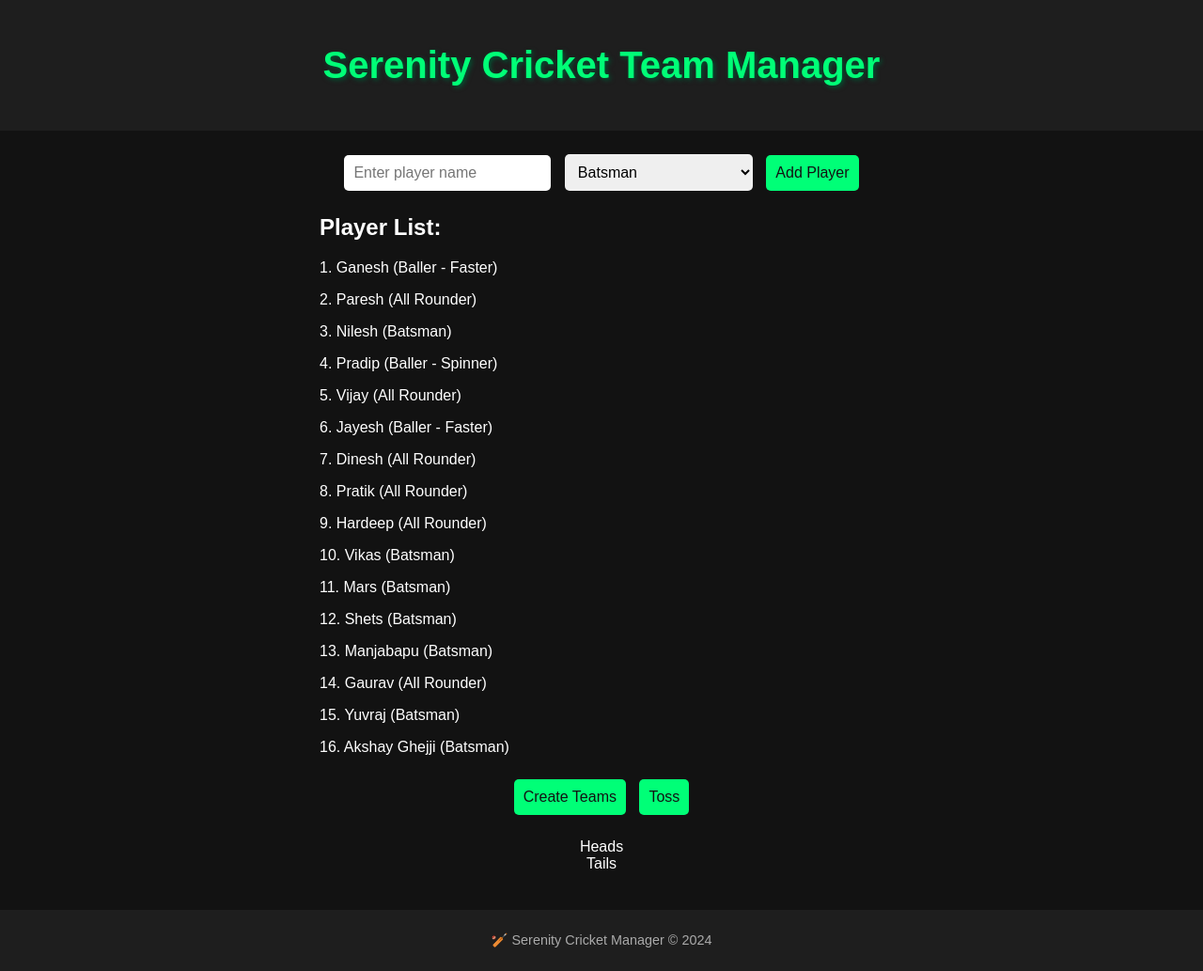
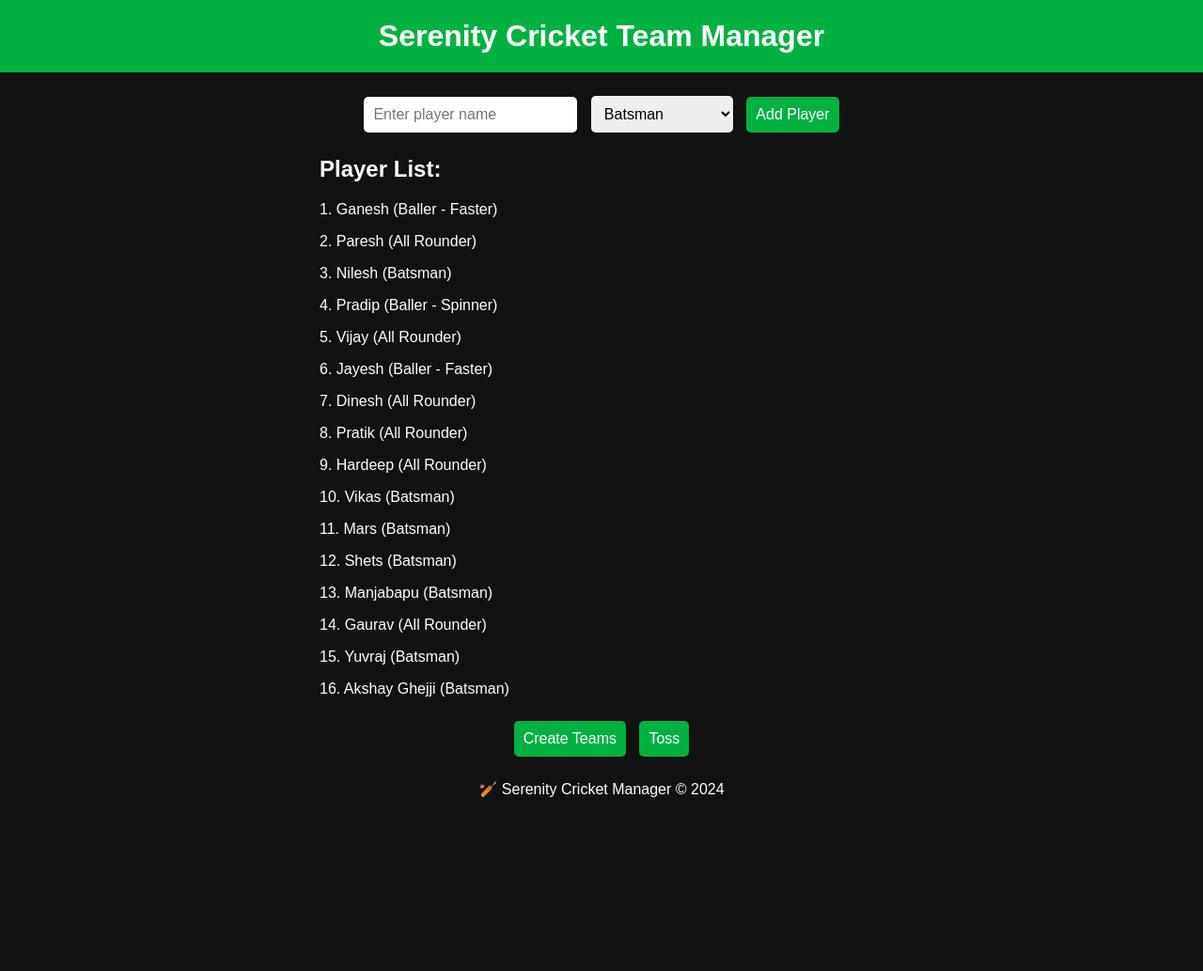
Before and after one commit to ganeshsultane/Cricbuddy-serenity, a plain HTML site: page index.html in a window 1280 px wide. Shown: the whole page at 94% size. After the commit the page ends 865 px from the top, so only its background shows below. Drawn offline with Linux system fonts and the light colour scheme.

Commit message:
Update style.css

```diff
--- a/style.css
+++ b/style.css
@@ -9,19 +9,18 @@ body {
 }
 
 header {
-    background-color: #1e1e1e;
+    background-color: #00b140;
     padding: 20px 0;
-    margin-bottom: 20px;
+    color: #ffffff;
 }
 
 h1 {
-    font-size: 2.5em;
-    color: #00ff77;
-    text-shadow: 2px 2px 5px #005533;
+    font-size: 2em;
+    margin: 0;
 }
 
 form {
-    margin-bottom: 20px;
+    margin: 20px auto;
 }
 
 input, select, button {
@@ -32,22 +31,18 @@ input, select, button {
     font-size: 1em;
 }
 
-input, select {
-    width: 200px;
-}
-
 button {
-    background-color: #00ff77;
-    color: #121212;
+    background-color: #00b140;
+    color: #ffffff;
     cursor: pointer;
     transition: background 0.3s ease;
 }
 
 button:hover {
-    background-color: #005533;
+    background-color: #006b28;
 }
 
-#players, #result {
+#players {
     margin: 20px auto;
     max-width: 600px;
     text-align: left;
@@ -57,10 +52,35 @@ button:hover {
     margin: 20px 0;
 }
 
-footer {
-    margin-top: 40px;
-    background-color: #1e1e1e;
-    padding: 10px 0;
-    font-size: 0.9em;
-    color: #aaaaaa;
+.coin {
+    display: flex;
+    justify-content: center;
+    align-items: center;
+    margin: 20px auto;
+    width: 100px;
+    height: 100px;
+    border-radius: 50%;
+    background: linear-gradient(145deg, #f4f4f4, #c9c9c9);
+    box-shadow: 4px 4px 8px #111, -4px -4px 8px #2e2e2e;
+    transform-origin: center;
+    transition: transform 0.6s ease-in-out;
 }
+
+.coin-head,
+.coin-tail {
+    position: absolute;
+    color: #333;
+    font-size: 1.5em;
+    font-weight: bold;
+}
+
+.hidden {
+    display: none;
+}
+
+/* Responsive Design */
+@media (max-width: 768px) {
+    input, select, button {
+        width: 90%;
+    }
+}
```
